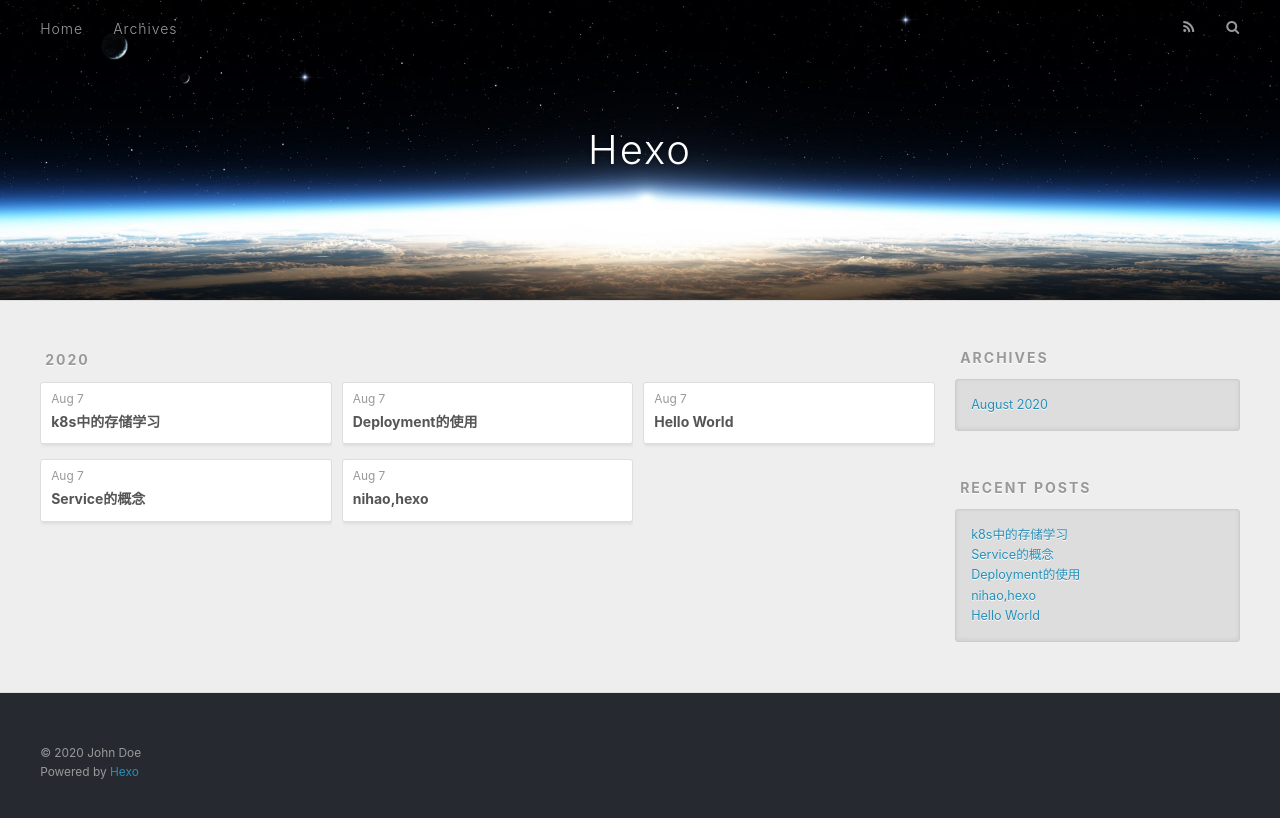
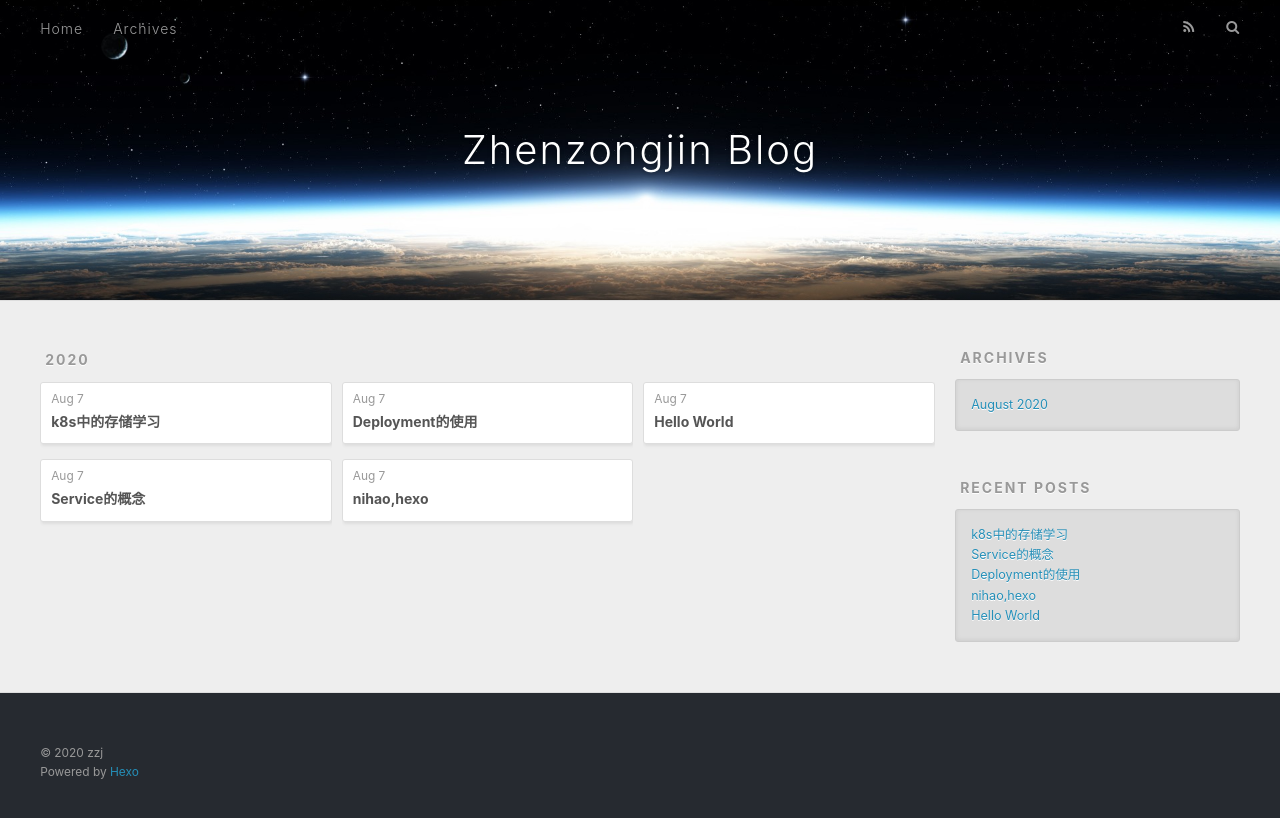
Before and after one commit to zhenzongjin/zhenzongjin.github.io, a plain HTML site: page archives/2020/08/index.html in a window 1280 px wide. Drawn offline with nearby package versions, Linux system fonts and the light colour scheme.

Commit message:
Site updated: 2020-08-07 20:02:30

```diff
--- a/archives/2020/08/index.html
+++ b/archives/2020/08/index.html
@@ -5,17 +5,17 @@
 
 
 
-  <title>Archives: 2020/8 | Hexo</title>
+  <title>Archives: 2020/8 | Zhenzongjin Blog</title>
   <meta name="viewport" content="width=device-width, initial-scale=1, maximum-scale=1">
   <meta property="og:type" content="website">
-<meta property="og:title" content="Hexo">
+<meta property="og:title" content="Zhenzongjin Blog">
 <meta property="og:url" content="http://yoursite.com/archives/2020/08/index.html">
-<meta property="og:site_name" content="Hexo">
+<meta property="og:site_name" content="Zhenzongjin Blog">
 <meta property="og:locale" content="en_US">
-<meta property="article:author" content="John Doe">
+<meta property="article:author" content="zzj">
 <meta name="twitter:card" content="summary">
 
-    <link rel="alternate" href="/atom.xml" title="Hexo" type="application/atom+xml">
+    <link rel="alternate" href="/atom.xml" title="Zhenzongjin Blog" type="application/atom+xml">
 
 
     <link rel="icon" href="/favicon.png">
@@ -36,7 +36,7 @@
   <div id="header-outer" class="outer">
     <div id="header-title" class="inner">
       <h1 id="logo-wrap">
-        <a href="/" id="logo">Hexo</a>
+        <a href="/" id="logo">Zhenzongjin Blog</a>
       </h1>
 
     </div>
@@ -233,7 +233,7 @@
 
   <div class="outer">
     <div id="footer-info" class="inner">
-      &copy; 2020 John Doe<br>
+      &copy; 2020 zzj<br>
       Powered by <a href="http://hexo.io/" target="_blank">Hexo</a>
     </div>
   </div>
```
Also changed, not shown: 2020/08/07/6.Service学习/index.html (+6 -6 lines), 2020/08/07/hello-world/index.html (+6 -6 lines), 2020/08/07/k8s-存储学习/index.html (+6 -6 lines), 2020/08/07/nihao-hexo/index.html (+6 -6 lines), 2020/08/07/各种控制器的使用/index.html (+6 -6 lines), archives/2020/index.html (+7 -7 lines), archives/index.html (+7 -7 lines), index.html (+7 -7 lines).
